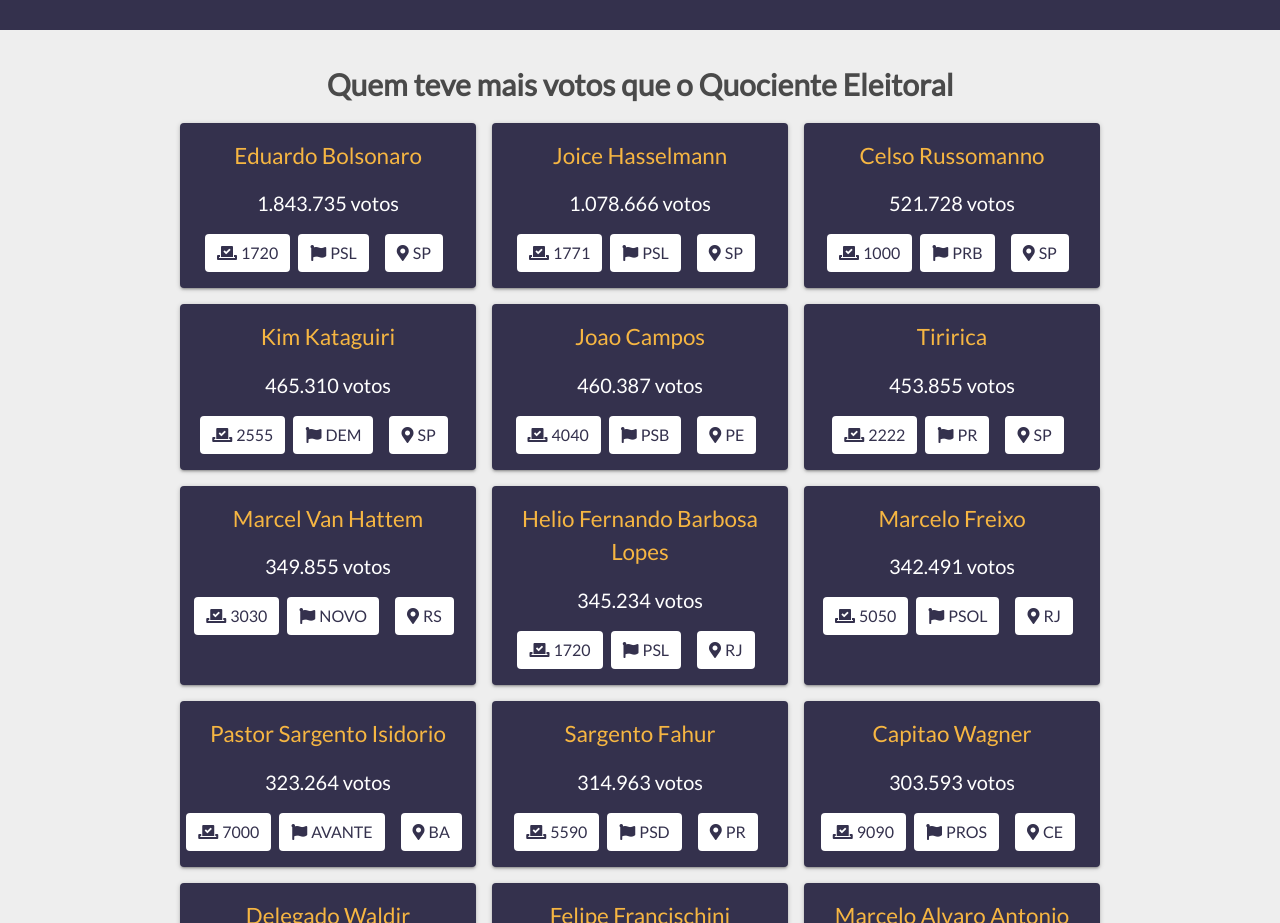
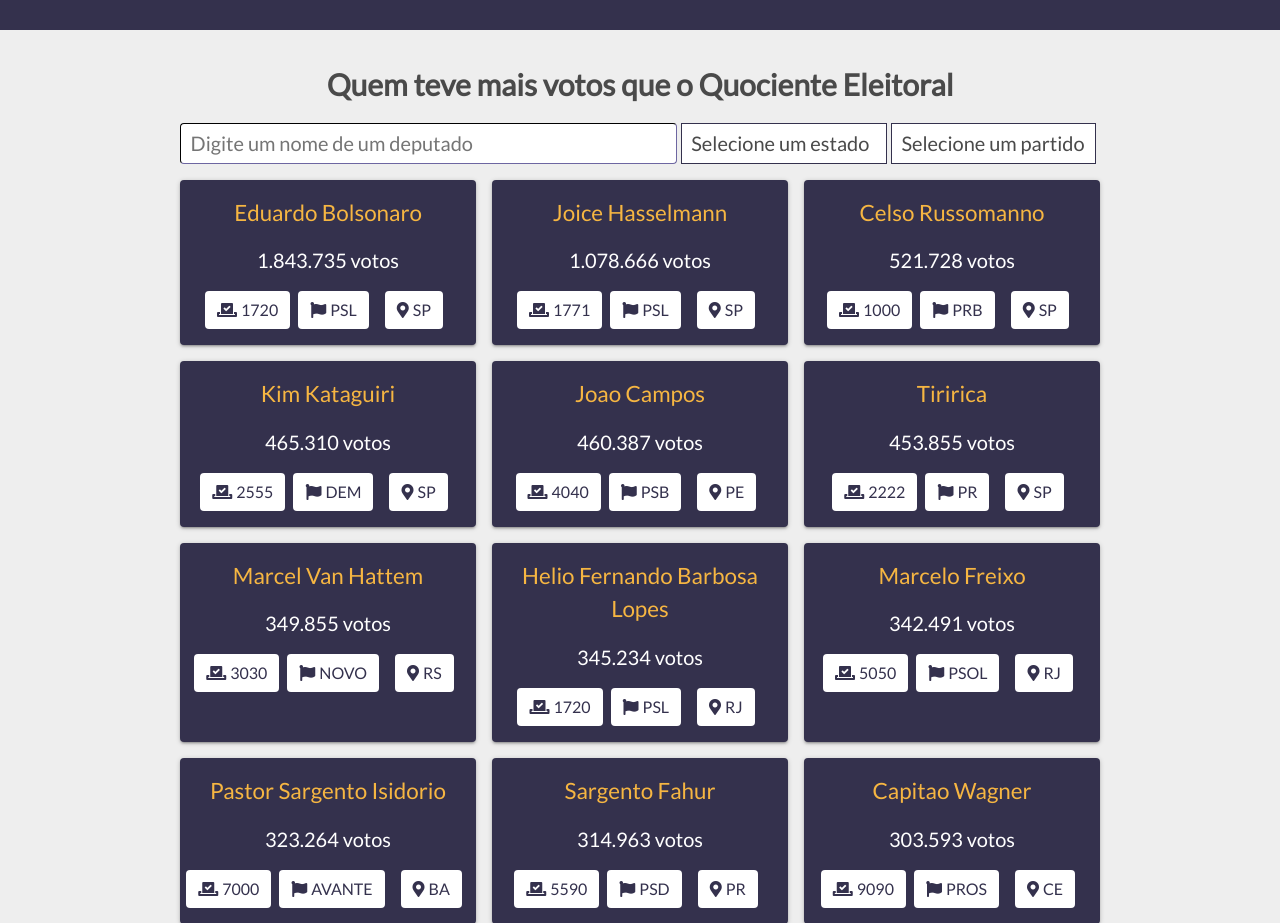
Before and after one commit to legislativo-br/legislativo-br.github.io, a Nuxt app: page / in a window 1280 px wide. Shown: the part 2066-2989 px from the top of the page. Built offline with nearby package versions, Linux system fonts and the light colour scheme.

Commit message:
feat: implement filter by name, party and state

```diff
--- /dev/null
+++ b/components/CCandidatesFilter.vue
@@ -0,0 +1,106 @@
+<template>
+  <div class="candidates-filter">
+    <CInput
+      :value="name"
+      @input="onInputName"
+      label="Digite um nome de um deputado"
+      name="deputado"
+    />
+    <CSelect
+      :value="state"
+      :options="stateOptions"
+      @input="onSelectState"
+      label="Selecione um estado"
+      name="state"
+    />
+
+    <CSelect
+      :value="party"
+      :options="partyOptions"
+      @input="onSelectParty"
+      label="Selecione um partido"
+      name="party"
+    />
+  </div>
+</template>
+
+<script>
+import debounce from 'lodash/debounce'
+import CandidatesData from '../data/candidates.json'
+import StatesData from '../data/states-summary.json'
+import CSelect from './CSelect'
+import CInput from './CInput'
+
+export default {
+  name: 'CCandidatesFilter',
+  components: {
+    CSelect,
+    CInput
+  },
+  data: () => ({
+    state: '',
+    party: '',
+    name: '',
+    partyOptions: CandidatesData.reduce((acc, candidate) => {
+      if (acc[candidate.sigla_party]) {
+        return acc
+      }
+
+      acc.push({
+        label: candidate.sigla_party,
+        value: candidate.sigla_party
+      })
+
+      return acc
+    }, []),
+    stateOptions: StatesData.map((state) => {
+      return {
+        label: state.name,
+        value: state.sigla
+      }
+    })
+  }),
+  methods: {
+    onSelectState(state) {
+      this.state = state
+      this.$emit('select-state', state)
+    },
+    onSelectParty(party) {
+      this.party = party
+      this.$emit('select-party', party)
+    },
+    onInputName: debounce(function(name) {
+      this.name = name
+      this.$emit('filter-name', name)
+    }, 1000)
+  }
+}
+</script>
+
+<style lang="scss">
+.candidates-filter {
+  max-width: 920px;
+  margin: 0 auto;
+  display: flex;
+  flex-wrap: wrap;
+  justify-content: center;
+
+  .field:first-child {
+    flex: 1;
+  }
+
+  .field {
+    margin-right: 4px;
+  }
+
+  @media screen and (max-width: 552px) {
+    select {
+      width: 100%;
+    }
+    & .field {
+      margin-right: 0;
+      margin-bottom: 0.5rem;
+    }
+  }
+}
+</style>
--- a/components/CCandidatesList.vue
+++ b/components/CCandidatesList.vue
@@ -3,26 +3,41 @@
     <div>
       <h2>Quem teve mais votos que o Quociente Eleitoral</h2>
 
-      <!-- filter -->
+      <CCandidatesFilter
+        @select-state="onSelectState"
+        @select-party="onSelectParty"
+        @filter-name="onFilterByName"
+      />
 
-      <div class="candidates-list">
+      <div v-if="hasCandidates" class="candidates-list">
         <CCandidateCard
           v-for="(candidate, key) in candidates"
           :key="key"
           :candidate="candidate"
         />
       </div>
+
+      <div v-else>
+        <br />
+        <p>
+          Não candidatos com votos maiores que o Quociente Eleitoral dado o
+          filtro acima
+        </p>
+      </div>
     </div>
   </section>
 </template>
 
 <script>
-import { orderBy } from 'lodash'
+import orderBy from 'lodash/orderBy'
+import filter from 'lodash/filter'
 import CCandidateCard from './CCandidateCard'
+import CCandidatesFilter from './CCandidatesFilter'
 
 export default {
   name: 'CCandidatesList',
   components: {
+    CCandidatesFilter,
     CCandidateCard
   },
   props: {
@@ -32,12 +47,58 @@
     }
   },
   data: () => ({
-    orderColumn: 'votes',
-    order: 'desc'
+    state: '',
+    party: '',
+    name: ''
   }),
   computed: {
     candidates() {
-      return orderBy(this.candidatesData, [this.orderColumn], [this.order])
+      const data = orderBy(this.candidatesData, ['votes'], ['desc'])
+
+      if (this.filtersData) {
+        return this.processByName(filter(data, this.filtersData))
+      }
+
+      return this.processByName(data)
+    },
+    filtersData() {
+      const opts = {}
+
+      if (this.state) {
+        opts.state_sigla = this.state
+      }
+
+      if (this.party) {
+        opts.sigla_party = this.party
+      }
+
+      return opts
+    },
+    hasCandidates() {
+      return this.candidates.length > 0
+    }
+  },
+  methods: {
+    onSelectState(state) {
+      this.state = state
+    },
+    onSelectParty(party) {
+      this.party = party
+    },
+    onFilterByName(name) {
+      this.name = name
+    },
+    processByName(data) {
+      if (this.name) {
+        return data.filter((item) => {
+          const name = item.name.toLowerCase()
+          const substr = this.name.toLowerCase()
+
+          return name.includes(substr)
+        })
+      }
+
+      return data
     }
   }
 }
--- /dev/null
+++ b/components/CInput.vue
@@ -0,0 +1,64 @@
+<template>
+  <div class="field">
+    <label :for="name" class="hide-element">
+      {{ label }}
+    </label>
+
+    <input
+      v-bind="{ id: name, type, value, placeholder: label }"
+      @input="onInput"
+    />
+  </div>
+</template>
+
+<script>
+export default {
+  name: 'CSelect',
+  props: {
+    label: {
+      type: String,
+      default: '',
+      required: true
+    },
+    value: {
+      type: [String, Number],
+      required: true
+    },
+    name: {
+      type: String,
+      default: '',
+      required: true
+    },
+    type: {
+      type: String,
+      default: 'text'
+    }
+  },
+  methods: {
+    onInput(event) {
+      this.$emit('input', event.target.value)
+    }
+  }
+}
+</script>
+
+<style lang="scss">
+.field {
+  input {
+    display: block;
+    position: relative;
+    background-color: $white;
+    border-color: $primary;
+    border-width: 1px;
+    color: inherit;
+    width: 100%;
+    padding: 0.5rem 0.6rem;
+    border-radius: 4px;
+
+    &:focus {
+      border-color: $primary;
+      outline-color: $primary;
+    }
+  }
+}
+</style>
--- /dev/null
+++ b/components/CSelect.vue
@@ -0,0 +1,75 @@
+<template>
+  <div class="field">
+    <label :for="name" class="hide-element">
+      {{ label }}
+    </label>
+
+    <select
+      v-bind="{
+        id: name,
+        name: name,
+        value: value
+      }"
+      @change="onChange"
+    >
+      <option value=""> {{ label }} </option>
+      <option v-for="(option, key) in options" :key="key" :value="option.value">
+        {{ option.label }}
+      </option>
+    </select>
+  </div>
+</template>
+
+<script>
+export default {
+  name: 'CInput',
+  props: {
+    label: {
+      type: String,
+      default: '',
+      required: true
+    },
+    options: {
+      type: Array,
+      default: () => [{}],
+      required: true
+    },
+    value: {
+      type: [String, Number],
+      required: true
+    },
+    name: {
+      type: String,
+      default: '',
+      required: true
+    }
+  },
+  methods: {
+    onChange(event) {
+      this.$emit('input', event.target.value)
+    }
+  }
+}
+</script>
+
+<style lang="scss">
+.field {
+  select {
+    -webkit-appearance: none;
+    -moz-appearance: none;
+    appearance: none;
+    display: block;
+    position: relative;
+    background-color: $white;
+    border-color: $primary;
+    color: inherit;
+    width: 100%;
+    padding: 0.5rem 0.6rem;
+
+    &:focus {
+      border-color: $primary;
+      outline-color: $primary;
+    }
+  }
+}
+</style>
```
